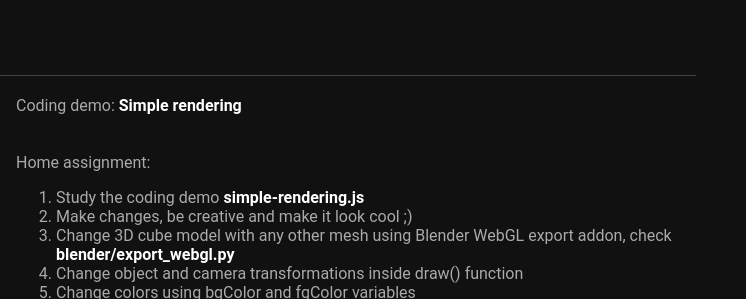
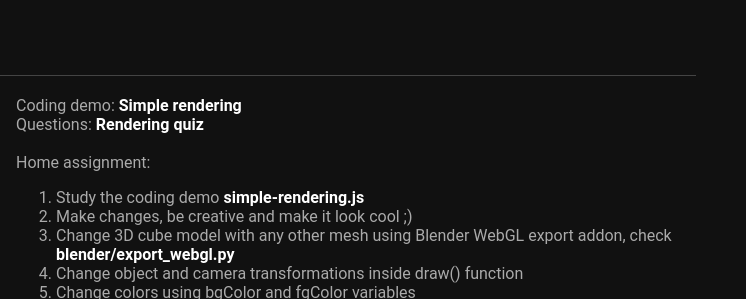
Before and after one commit to tkrivobokova/game-graphics-course-2023, a website: page index.html in a window 1280 px wide. Shown: the part 481-780 px from the top of the page, 534-1280 px from the left. Drawn offline with Linux system fonts and the light colour scheme.

Commit message:
added rendering quiz

```diff
--- a/index.html
+++ b/index.html
@@ -94,6 +94,7 @@
                     </div>
                     <div class="desc">
                         Coding demo: <a href="./demos/index.html?./simple-rendering.js">Simple rendering</a><br>
+                        Questions: <a href="https://presenter.ahaslides.com/share/rendering-quiz-1702390349401-kjh2pklkgw" target="_blank">Rendering quiz</a>
                         <br><br>
                         Home assignment:
                         <ol>
```
